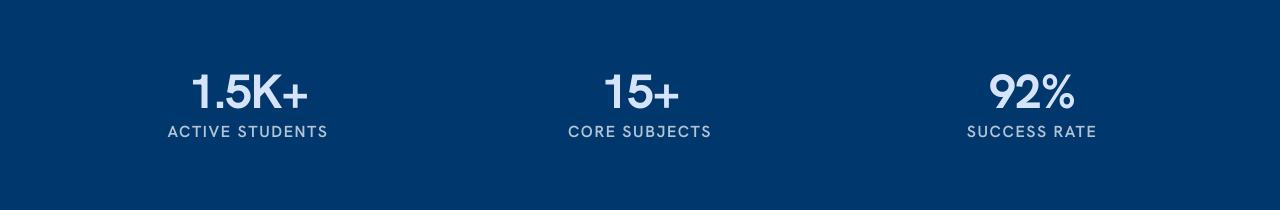
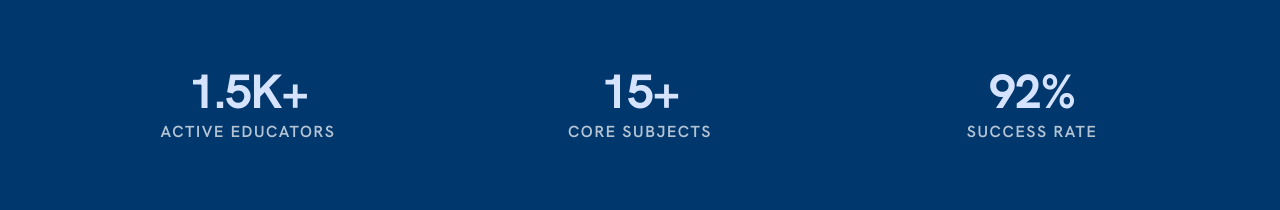
Before and after one commit to jonzib001/Resourza-Website, a React (Vite) app: page / in a window 1280 px wide. Shown: the part 880-1090 px from the top of the page. Built offline with nearby package versions, Linux system fonts and the light colour scheme.

Commit message:
Updated educators instead of students

```diff
--- a/src/Pages/LandingPage.jsx
+++ b/src/Pages/LandingPage.jsx
@@ -4,7 +4,7 @@ import { handleWhatsAppGeneralInquiry } from '../Services/WhatsAppService';
 import Footer from '../SharedComponents/Footer';
 import MobileHeader from '../SharedComponents/MobileHeader';
 import ResourceCardLanding from '../SharedComponents/ResourceCardLanding';
-import { TOPICAL_BOARDS, YEARLY_BOARDS,SUBJECT_NOTES_BOARDS } from '../data/Hoverdata';
+import { TOPICAL_BOARDS, YEARLY_BOARDS, SUBJECT_NOTES_BOARDS } from '../data/Hoverdata';
 import BoardNavBar from '../SharedComponents/BoardNavBar';
 
 import heroImage from '../assets/Hero.jpeg';
@@ -90,7 +90,7 @@ const LandingPage = () => {
           <div className="max-w-7xl mx-auto px-margin-mobile md:px-margin-desktop grid grid-cols-1 sm:grid-cols-3 gap-8 md:gap-gutter">
             <div className="text-center">
               <div className="text-primary-fixed text-headline-lg-mobile md:text-display-lg font-display-lg">1.5K+</div>
-              <div className="text-on-primary/70 font-label-md uppercase tracking-widest text-sm md:text-base">Active Students</div>
+              <div className="text-on-primary/70 font-label-md uppercase tracking-widest text-sm md:text-base">Active Educators</div>
             </div>
             <div className="text-center">
               <div className="text-primary-fixed text-headline-lg-mobile md:text-display-lg font-display-lg">15+</div>
@@ -158,7 +158,7 @@ const LandingPage = () => {
                 <span className="inline-flex items-center text-primary font-label-md group-hover:gap-2 transition-all">Read Notes <span className="material-symbols-outlined ml-1">chevron_right</span></span>
               </Link> */}
 
-               <ResourceCardLanding
+              <ResourceCardLanding
                 icon="menu_book"
                 title="Subject Notes"
                 description="Concise, well-structured summaries of complex topics for fast revision."
```
